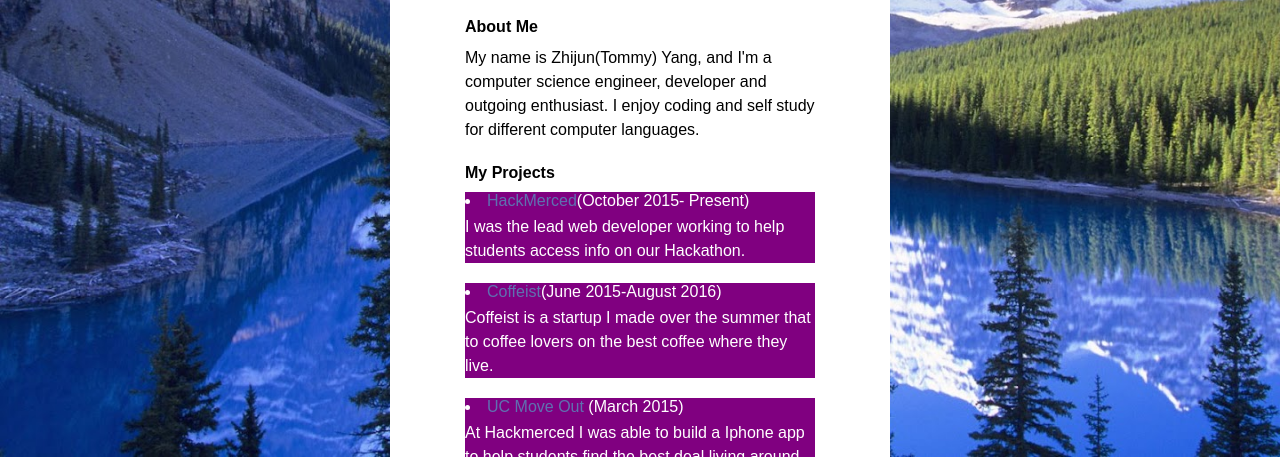
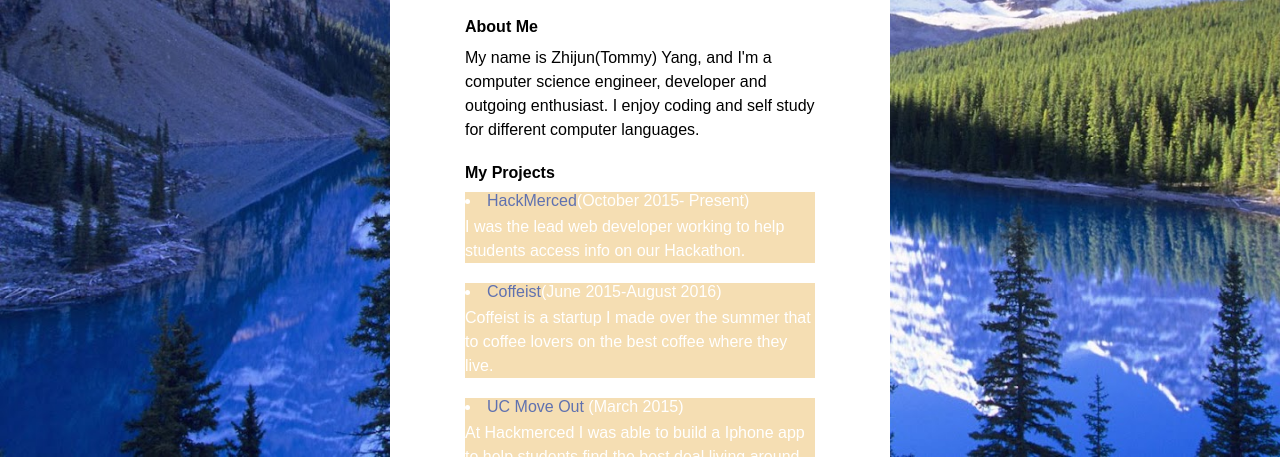
Before and after one commit to treatyoubetter/treatyoubetter.github.io, a plain HTML site: page index.html in a window 1280 px wide. Shown: the part 343-800 px from the top of the page. Drawn offline with Linux system fonts and the light colour scheme.

Commit message:
Update index.css

```diff
--- a/index.css
+++ b/index.css
@@ -5,7 +5,7 @@
     width:100%;
   }
   body{
-    background-color:#fff;
+    background-color:#87CEEB;
     background-image:url(background.jpg);
     background-repeat:no-repeat;
     background-size:cover;
@@ -15,7 +15,7 @@
     overflow-y:scroll;
   }
   .project{
-    background-color:purple;
+    background-color:#F5DEB3;
     color:white;
   }
   .center-content{
```
